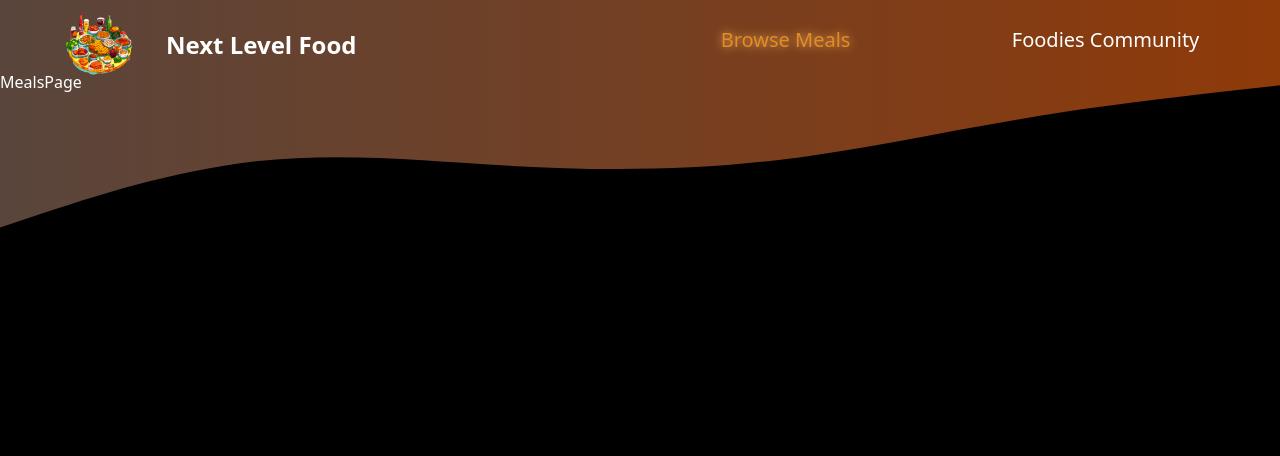
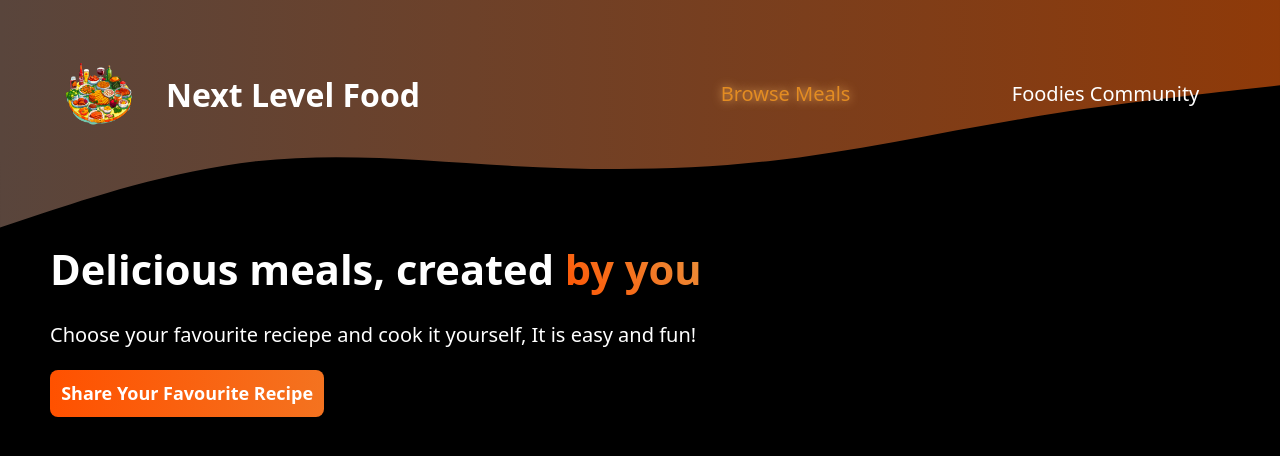
Before and after one commit to rupamswain1/nextjs-appRouter-foodApp, a Next.js app: page /meals in a window 1280 px wide. Shown: the top 456 px of the page. Built offline with nearby package versions, Linux system fonts and the light colour scheme.

Commit message:
meals page

```diff
--- a/src/app/globals.css
+++ b/src/app/globals.css
@@ -17,7 +17,7 @@ body {
   color: #fff;
 }
 .headerText {
-  font-size: 1.5rem;
+  font-size: 2rem;
   font-weight: bold;
 }
 .subHeaderText {
@@ -31,6 +31,14 @@ body {
 .pageContent {
   font-size: 1.2rem;
 }
-
+.highlightedText {
+  background: -webkit-linear-gradient(
+    45deg,
+    var(--font-gradient1),
+    var(--font-gradient2)
+  );
+  -webkit-background-clip: text;
+  -webkit-text-fill-color: transparent;
+}
 @layer utilities {
 }
--- /dev/null
+++ b/src/app/meals/page.module.css
@@ -0,0 +1,13 @@
+.headerContainer {
+  margin-top: 110px;
+  margin-left: 50px;
+}
+.heading {
+  font-size: 2.6rem;
+  font-weight: bolder;
+}
+
+.headerContainer p {
+  margin-top: 20px;
+  margin-bottom: 30px;
+}
--- a/src/app/meals/page.tsx
+++ b/src/app/meals/page.tsx
@@ -1,7 +1,30 @@
 import React from 'react';
-
+import styles from './page.module.css';
+import Button from '@/components/Button/Button';
 const MealsPage = () => {
-  return <div>MealsPage</div>;
+  return (
+    <>
+      <header className={styles.headerContainer}>
+        <h1 className={styles.heading}>
+          Delicious meals, created
+          <span className="highlightedText"> by you</span>
+        </h1>
+        <p className="subHeaderText">
+          Choose your favourite reciepe and cook it yourself, It is easy and
+          fun!
+        </p>
+        <div className="">
+          <Button
+            type="primary"
+            text="Share Your Favourite Recipe"
+            as="link"
+            href="/meals/share"
+          />
+        </div>
+      </header>
+      <section></section>
+    </>
+  );
 };
 
 export default MealsPage;
--- a/src/app/page.tsx
+++ b/src/app/page.tsx
@@ -1,5 +1,3 @@
-import Image from 'next/image';
-import Link from 'next/link';
 import styles from './page.module.css';
 import Button from '@/components/Button/Button';
 import Footer from '@/components/Footer/Footer';
@@ -45,7 +43,7 @@ export default function Home() {
         </div>
         <div className={styles.cta}>
           <div>
-            <div className={styles.homeHeader}>
+            <div className={`${styles.homeHeader} highlightedText`}>
               <div>NEXTLEVEL FOOD FOR</div>
               <div>NEXTLEVEL FOODIES</div>
             </div>
--- a/src/components/Button/Button.tsx
+++ b/src/components/Button/Button.tsx
@@ -1,16 +1,32 @@
+import Link from 'next/link';
 import styles from './Button.module.css';
 
 interface ButtonProps {
-  type: 'primary' | 'secondary' | undefined;
+  type?: 'primary' | 'secondary';
   text: string;
   className?: string;
+  as: 'link' | 'button';
+  href?: string;
 }
 const Button: React.FunctionComponent<ButtonProps> = ({
   type,
   text,
   className,
+  as,
+  href,
 }) => {
-  return (
+  return as === 'link' && href ? (
+    <Link
+      href={href}
+      className={[
+        styles.button,
+        type === 'primary' ? styles['btn-primary'] : '',
+        className,
+      ].join(' ')}
+    >
+      {text}
+    </Link>
+  ) : (
     <button
       className={[
         styles.button,
--- a/src/components/MainHeader/MainHeader.module.css
+++ b/src/components/MainHeader/MainHeader.module.css
@@ -1,9 +1,9 @@
 .headerContainer {
-  height: 70px;
+  height: 8rem;
   display: flex;
   justify-content: space-between;
   flex: 1;
-  padding-top: 10px;
+  padding-top: 60px;
 }
 .logo {
   height: 70px;
--- a/src/components/SlideShow/SlideShow.tsx
+++ b/src/components/SlideShow/SlideShow.tsx
@@ -33,6 +33,7 @@ const SlideShow: React.FunctionComponent<slideProps> = ({ images, time }) => {
           index === activeImage && (
             <Image
               className={[styles.slideImages].join(' ')}
+              key={alt}
               src={src}
               alt={alt}
             />
```
Also changed, not shown: src/app/page.module.css (+0 -7 lines).
